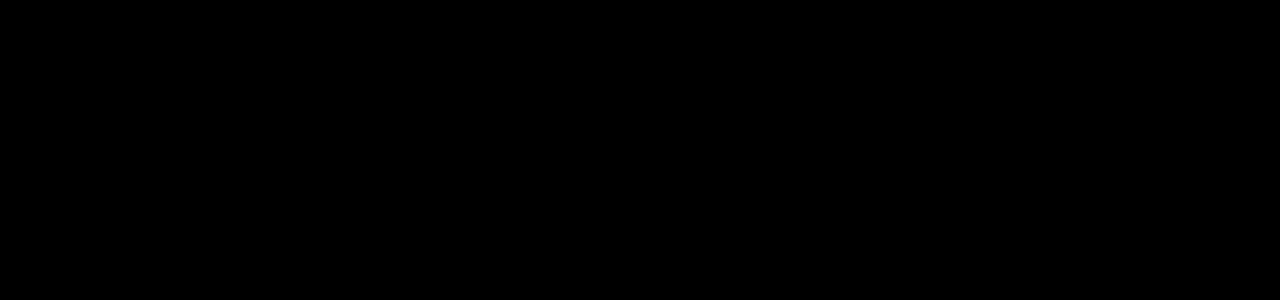
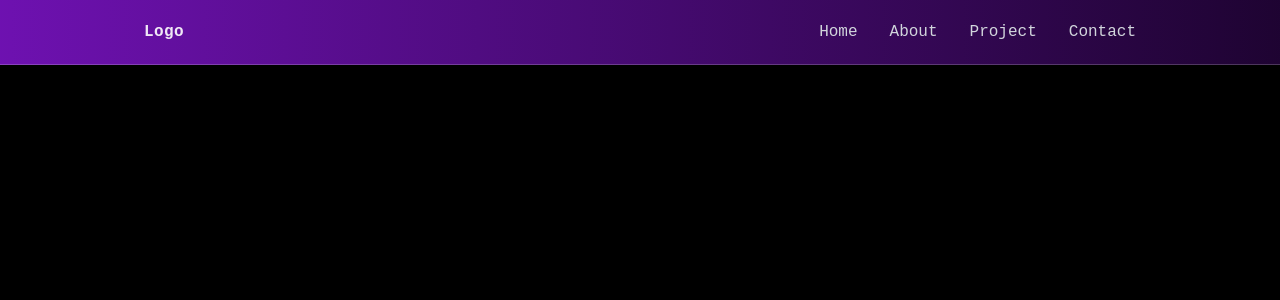
Before and after one commit to KodeVoid/Void, a React (Vite) app in the folder frontend/: page / in a window 1280 px wide. Shown: the top 300 px of the page. Built offline with nearby package versions, Linux system fonts and the light colour scheme.

Commit message:
feat(navbar):Add navbar-Mobile and desktop

```diff
--- a/frontend/src/App.jsx
+++ b/frontend/src/App.jsx
@@ -1,16 +1,25 @@
 import { useState } from "react";
-import LoadingScreen from "./components/sections/LoadingScreen";
-function App(){
+import LoadingScreen from "./components/LoadingScreen";
+import Navbar from "./components/Navbar";
+import { MobileMenu } from "./components/MobileMenu";
 
-  const [isLoaded,setIsLoaded]=useState(false);
-  return(
+function App() {
+  const [menuOpen, setMenuOpen] = useState(false);
+  const [isLoaded, setIsLoaded] = useState(false);
+
+  return (
     <>
-    {!isLoaded && <LoadingScreen onComplete={()=>setIsLoaded(true)}/>}
-      <div className={`'min-h-screen transition-opacity duration-700' ${isLoaded ?"opacity-100":"opacity-0"} bg-black text-gray-100`}>
-
+      {!isLoaded && <LoadingScreen onComplete={() => setIsLoaded(true)} />}
+      <div
+        className={`min-h-screen transition-opacity duration-700 ${
+          isLoaded ? "opacity-100" : "opacity-0"
+        } bg-black text-gray-100`}
+      >
+        <Navbar menuOpen={menuOpen} setMenuOpen={setMenuOpen} />
+        <MobileMenu menuOpen={menuOpen} setMenuOpen={setMenuOpen} />
       </div>
     </>
-  )
+  );
 }
 
 export default App;
--- /dev/null
+++ b/frontend/src/components/MobileMenu.jsx
@@ -0,0 +1,35 @@
+export const MobileMenu = ({ menuOpen, setMenuOpen }) => {
+  return (
+    <div
+      className={`fixed inset-0 z-40 flex flex-col items-center justify-center
+        bg-gradient-to-b from-purple-800/30 to-black/40 backdrop-blur-lg
+        transition-all duration-300 ease-in-out
+        ${menuOpen ? "opacity-100 translate-y-0 pointer-events-auto" : "opacity-0 -translate-y-full pointer-events-none"}`}
+    >
+      {/* Close Button */}
+      <button
+        onClick={() => setMenuOpen(false)}
+        className="absolute top-6 right-6 text-white text-4xl focus:outline-none cursor-pointer z-50"
+        aria-label="Close menu"
+      >
+        &times;
+      </button>
+
+      {/* Links */}
+      <nav className="flex flex-col items-center space-y-6 text-2xl font-medium">
+        <a href="#home" onClick={() => setMenuOpen(false)} className="text-gray-300 hover:text-white transition-colors">
+          Home
+        </a>
+        <a href="#about" onClick={() => setMenuOpen(false)} className="text-gray-300 hover:text-white transition-colors">
+          About
+        </a>
+        <a href="#projects" onClick={() => setMenuOpen(false)} className="text-gray-300 hover:text-white transition-colors">
+          Projects
+        </a>
+        <a href="#contact" onClick={() => setMenuOpen(false)} className="text-gray-300 hover:text-white transition-colors">
+          Contact
+        </a>
+      </nav>
+    </div>
+  );
+};
--- /dev/null
+++ b/frontend/src/components/Navbar.jsx
@@ -0,0 +1,39 @@
+import { useEffect } from "react";
+
+const Navbar = ({menuOpen,setMenuOpen}) => {
+    useEffect(()=>{
+        document.body.style.overflow= menuOpen?"hidden":""
+    },[menuOpen])
+
+  return (
+    <nav className="fixed top-0 w-full
+        bg-gradient-to-r from-purple-800 to-purple-600/20
+        backdrop-blur-lg border-b border-white/20 shadow-lg">
+      <div className="max-w-5xl mx-auto px-4">
+        <div className="flex justify-between items-center h-16">
+          <a href="#home" className="text-white/90 font-bold tracking-wide">
+            Logo
+          </a>
+
+          <div className="w-10 h-8 relative cursor-pointer z-40 md:hidden" onClick={()=>setMenuOpen((prev)=>!prev)}>
+           &#9776;
+          </div>
+
+          <div className="hidden md:flex items-center space-x-8">
+
+            <a href="#home" className="text-gray-300 hover:text-white transition-colors">Home</a>
+                        <a href="#home" className="text-gray-300 hover:text-white transition-colors">About</a>
+
+            <a href="#home" className="text-gray-300 hover:text-white transition-colors">Project</a>
+                        <a href="#home" className="text-gray-300 hover:text-white transition-colors">Contact</a>
+
+
+
+          </div>
+        </div>
+      </div>
+    </nav>
+  );
+};
+
+export default Navbar;
--- a/frontend/src/index.css
+++ b/frontend/src/index.css
@@ -20,7 +20,7 @@
     }
   }
   .animate-blink{
-    animation: blink ease 0.8s infinite;
+    animation: blinkease 0.8s infinite;
   }
   @keyframes loading {
 
```
Also changed, not shown: frontend/src/components/LoadingScreen.jsx (renamed from frontend/src/components/sections/LoadingScreen.jsx), frontend/src/components/sections/Home.jsx (added), frontend/src/components/sections/Projects.jsx (added), frontend/src/components/sections/sections/Home.jsx (deleted), frontend/src/components/sections/sections/Projects.jsx (deleted).
